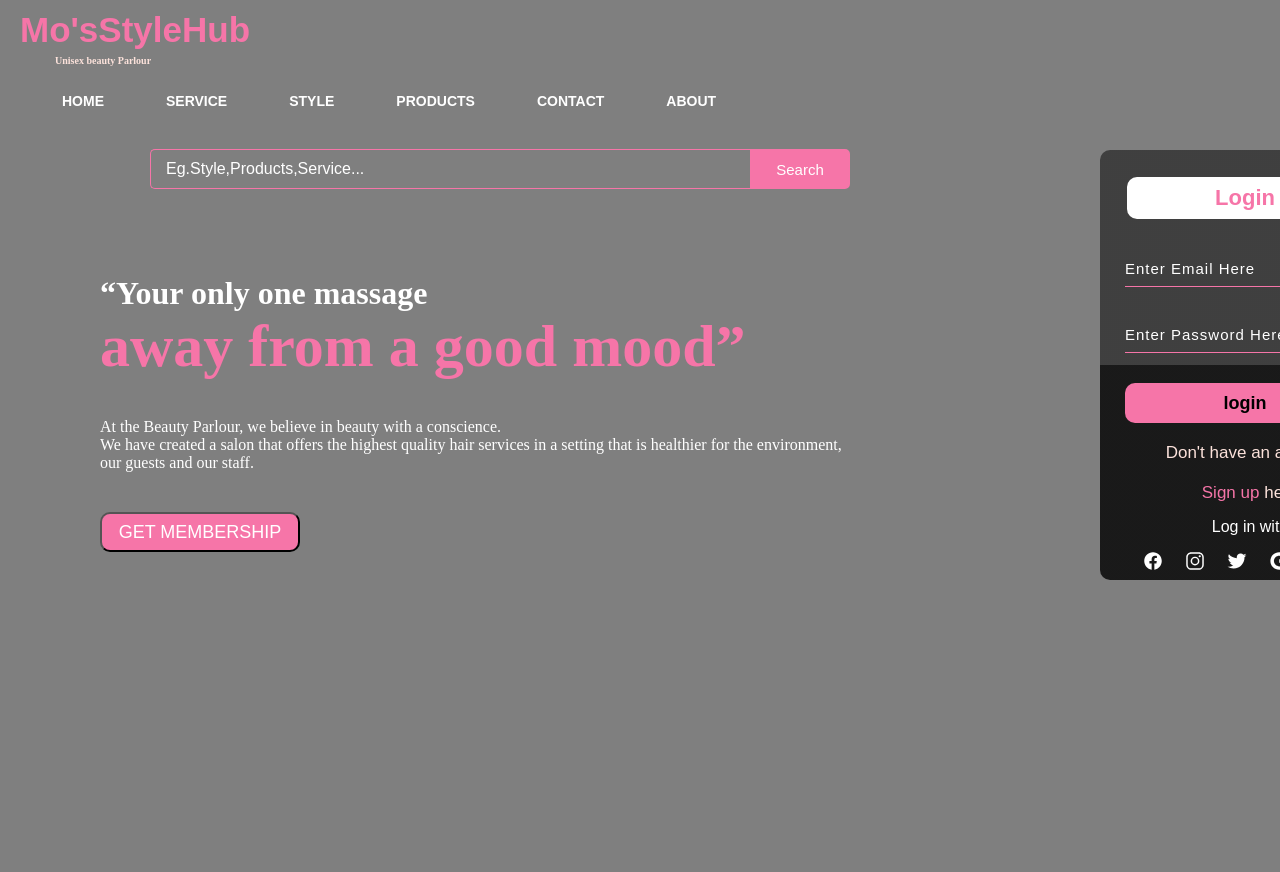
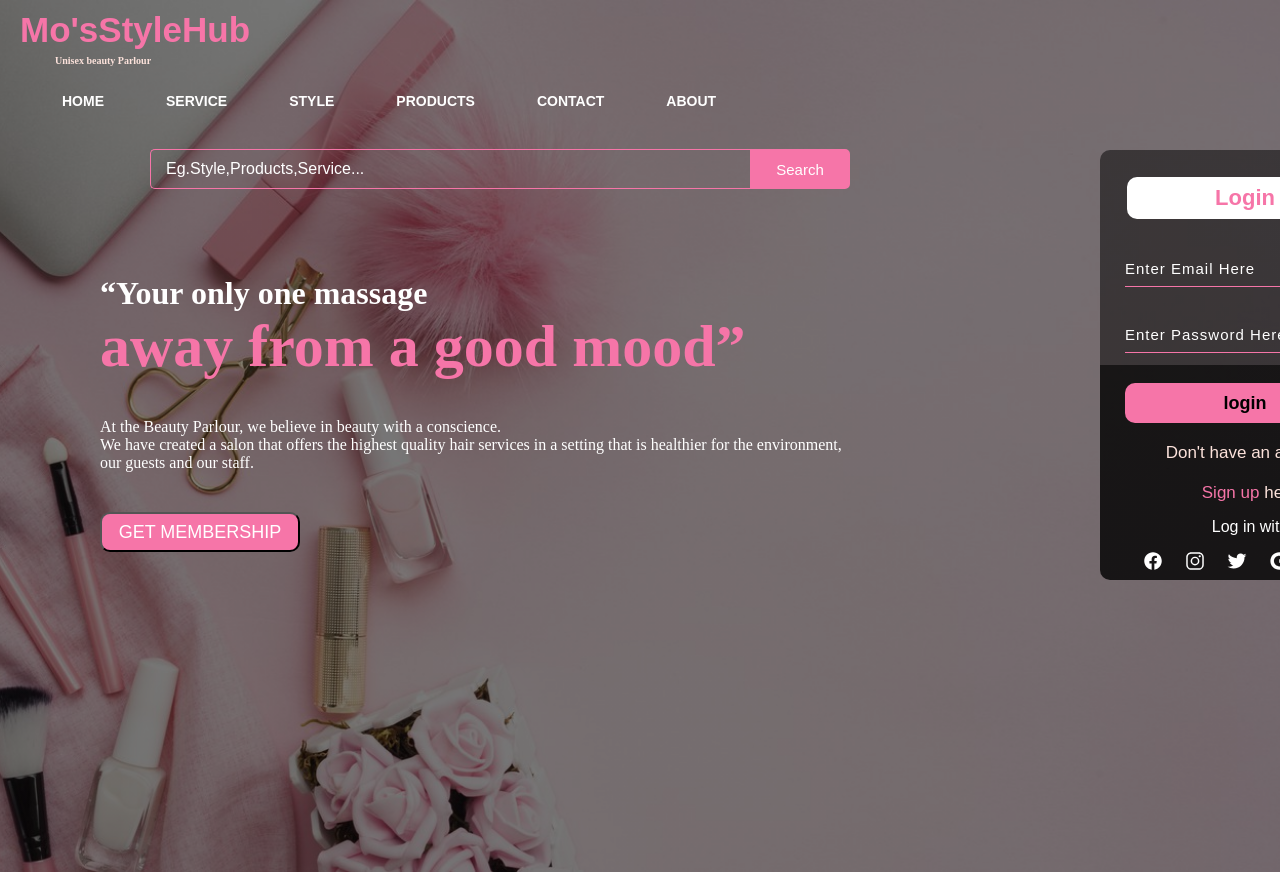
Before and after one commit to KaviramJK/momo, a plain HTML site: page index.html in a window 1280 px wide. Shown: the top 872 px of the page. Drawn offline with nearby package versions, Linux system fonts and the light colour scheme.

Commit message:
updated style.css

```diff
--- a/style.css
+++ b/style.css
@@ -5,7 +5,7 @@
 
 .main{
     width: 100%;
-    background: linear-gradient(to top,rgba(0,0,0,0.5)50%,rgba(0,0,0,0.5)50%),url(images/pexels-karolina-grabowska-4938271.jpg);
+    background: linear-gradient(to top,rgba(0,0,0,0.5)50%,rgba(0,0,0,0.5)50%),url(MomoBg.jpeg);
     background-position: center;
     background-size:cover;
     height: 109vh;
```
